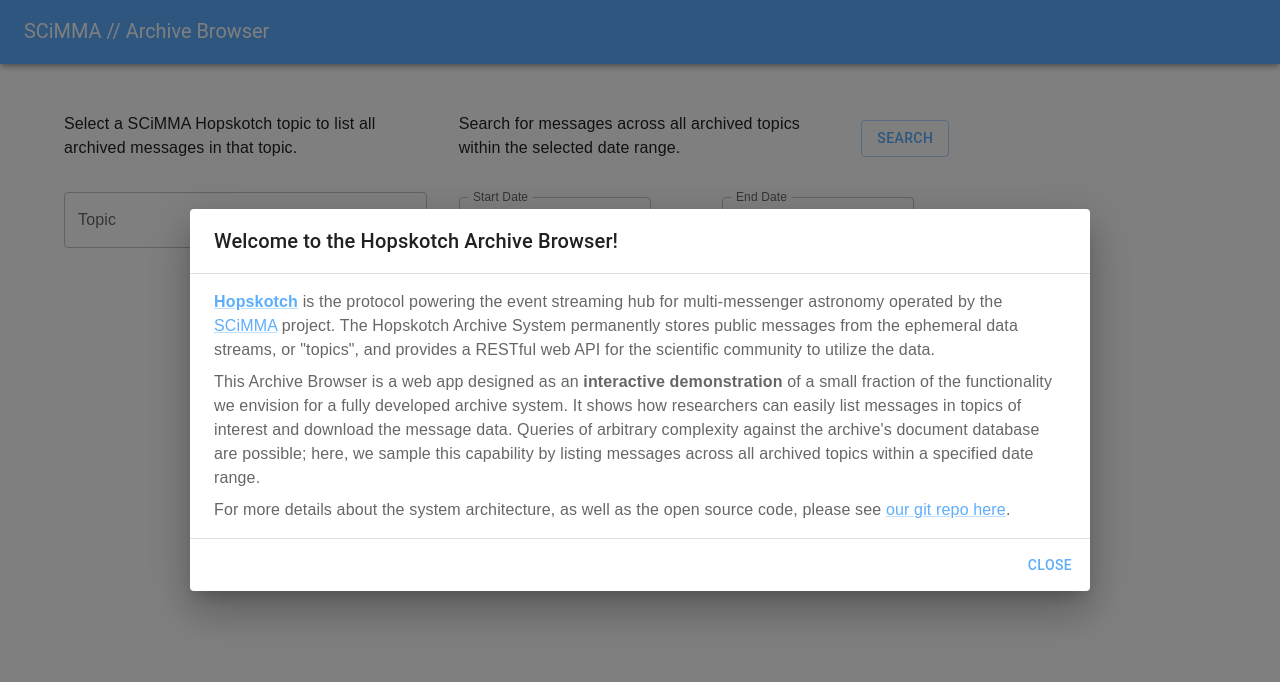
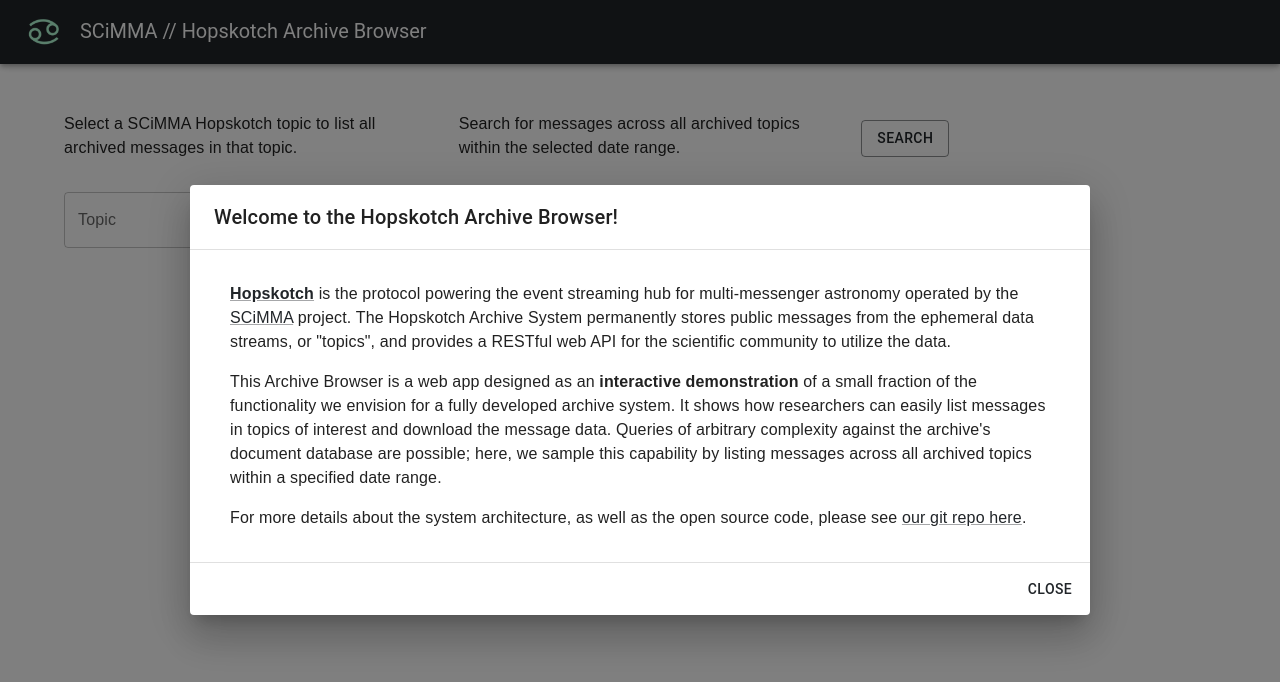
Before and after one commit to scimma/archive-ingest, a React (Create React App) app in the folder browser/src/: page / in a window 1280 px wide. Shown: the top 682 px of the page. Built offline with nearby package versions, Linux system fonts and the light colour scheme; no server answers.

Commit message:
browser: Add SCiMMA logo and make cosmetic changes

```diff
--- a/browser/src/src/App.js
+++ b/browser/src/src/App.js
@@ -19,6 +19,8 @@
   MenuItem,
   FormControl,
   Select,
+  Avatar,
+  Divider,
 } from '@mui/material';
 import MenuIcon from '@mui/icons-material/Menu';
 import { createTheme, ThemeProvider } from '@mui/material/styles';
@@ -31,13 +33,16 @@
 import { AdapterDayjs } from '@mui/x-date-pickers/AdapterDayjs';
 import { LocalizationProvider } from '@mui/x-date-pickers/LocalizationProvider';
 import { DatePicker } from '@mui/x-date-pickers/DatePicker';
+import { padding } from "@mui/system";
 
 
 const theme = createTheme({
   palette: {
     primary: {
       // main: "#18381b"
-      main: "#5daefd"
+      // main: "#FF6347"
+      // main: "#FF7F50"
+      main: "#212529"
     },
     secondary: {
       main: "#e8a114"
@@ -426,8 +431,10 @@
       dataGrid = (
         <DataGrid
           sx={{
-            height: '50vh',
+
+            height: { xs: '40vh', sm: '50vh', md: '70vh'},
             width: '100%',
+
           }}
           rows={this.state.messages}
           columns={this.columns}
@@ -465,6 +472,7 @@
               >
                 <MenuIcon />
               </IconButton>
+              <Avatar alt="SCiMMA" src="logo512.png" sx={{margin: "0 1rem 0 0"}}/>
               <Link className={classes.bannerText} style={{ color: "#ffffff", textDecoration: "none" }}
                 sx={{
                   fontSize: { xs: '1rem', sm: '1.5rem' },
@@ -475,7 +483,7 @@
               // }}
               >
                 <Typography variant="h5">
-                  SCiMMA // Archive Browser
+                  SCiMMA // Hopskotch Archive Browser
                 </Typography>
               </Link>
               <Typography variant="body1" style={{ flex: 1 }} />
@@ -606,7 +614,7 @@
                     // ref={descriptionElementRef}
                     tabIndex={-1}
                   >
-                    <Typography sx={{whiteSpace: "pre-wrap"}}>{this.state.details.bodyText}</Typography>
+                    <Typography component={'span'} sx={{whiteSpace: "pre-wrap"}}>{this.state.details.bodyText}</Typography>
                   </DialogContentText>
                 </DialogContent>
                 <DialogActions>
@@ -626,39 +634,30 @@
               >
                 <DialogTitle id="scroll-dialog-title">Welcome to the Hopskotch Archive Browser!</DialogTitle>
                 <DialogContent dividers={true}>
-                  <DialogContentText
-                    id="scroll-dialog-description"
-                    // ref={descriptionElementRef}
-                    tabIndex={-1}
-                  >
-                    <Box marginBottom={1}>
-
-                    <Typography>
+                  <Box margin={2}>
+                    <Typography component={'span'} >
                     <Link href="https://hop.scimma.org" target="_blank"><b>Hopskotch</b></Link> is the protocol powering the
                     event streaming hub for multi-messenger astronomy operated by the <Link href="https://scimma.org" target="_blank">SCiMMA</Link> project.
                     The Hopskotch Archive System permanently stores public messages from
                     the ephemeral data streams, or "topics", and
                     provides a RESTful web API for the scientific community to utilize the data.
                     </Typography>
-                    </Box>
-
-                    <Box marginBottom={1}>
-                    <Typography>
+                  </Box>
+                  <Box margin={2}>
+                    <Typography component={'span'} >
                     This Archive Browser is a web app designed as an <b>interactive demonstration</b> of a small fraction of the functionality we envision for a fully developed
                       archive system. It shows how researchers can easily list messages in topics of interest and download the message data.
                       Queries of arbitrary complexity against the archive's document database are possible; here, we sample this capability by listing
                       messages across all archived topics within a specified date range.
                     </Typography>
-                    </Box>
-                    <Box>
-
-                    <Typography>
+                  </Box>
+                  <Box margin={2}>
+                    <Typography component={'span'} >
                       For more details about the system architecture, as well as the open source code, please
                       see <Link href="https://github.com/scimma/archive-ingest" target="_blank">our git repo here</Link>.
 
                     </Typography>
-                    </Box>
-                  </DialogContentText>
+                  </Box>
                 </DialogContent>
                 <DialogActions>
                   <Button onClick={this.closeDetails}>Close</Button>
```
